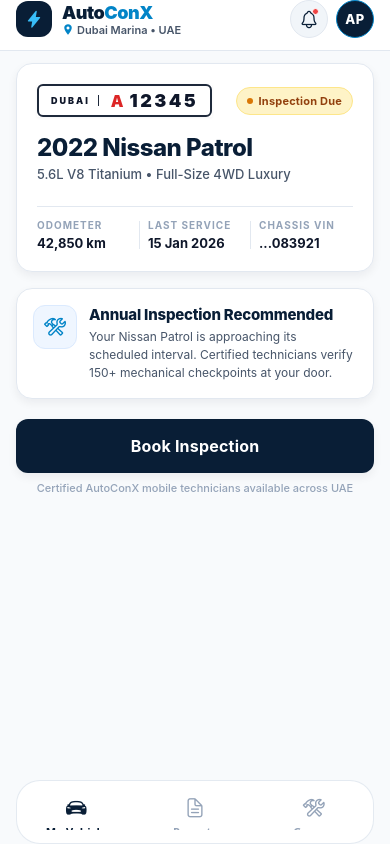
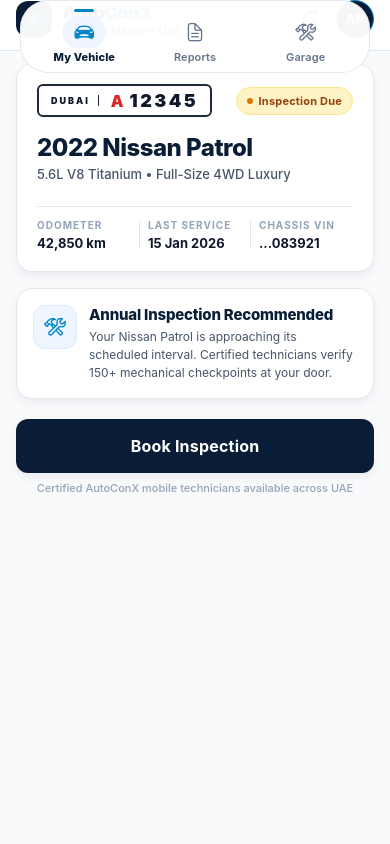
Before and after one commit to Anandpatel54/AUTOCONX, a React Native app: screen /MainTabs in a window 390 px wide. Built offline with nearby package versions, Linux system fonts and the light colour scheme.

Commit message:
style(navigation): polish floating bottom bar with luxury indicator and icon capsule

```diff
--- a/src/navigation/MainTabNavigator.tsx
+++ b/src/navigation/MainTabNavigator.tsx
@@ -1,6 +1,6 @@
 import React from 'react';
-import { Platform, StyleSheet, Text, View } from 'react-native';
-import { createBottomTabNavigator } from '@react-navigation/bottom-tabs';
+import { Platform, StyleSheet, Text, TouchableOpacity, View } from 'react-native';
+import { createBottomTabNavigator, BottomTabBarProps } from '@react-navigation/bottom-tabs';
 import Icon from 'react-native-vector-icons/Ionicons';
 import { MainTabParamList } from './types';
 import { MyVehicleScreen } from '../screens/MyVehicleScreen';
@@ -24,71 +24,101 @@
   );
 };
 
-const renderVehicleIcon = ({ focused, color }: { focused: boolean; color: string }) => (
-  <Icon
-    name={focused ? 'car-sport' : 'car-sport-outline'}
-    size={22}
-    color={color}
-  />
-);
+// ========================================================
+// CUSTOM FLOATING GLASSMORPHIC TAB BAR WITH ACTIVE CAPSULE
+// ========================================================
+function CustomFloatingTabBar({
+  state,
+  descriptors,
+  navigation,
+}: BottomTabBarProps): React.ReactElement {
+  return (
+    <View style={styles.floatingBarWrapper} pointerEvents="box-none">
+      <View style={styles.floatingBar}>
+        {state.routes.map((route, index) => {
+          const { options } = descriptors[route.key];
+          const isFocused = state.index === index;
 
-const renderReportsIcon = ({ focused, color }: { focused: boolean; color: string }) => (
-  <Icon
-    name={focused ? 'document-text' : 'document-text-outline'}
-    size={22}
-    color={color}
-  />
-);
+          const label =
+            options.tabBarLabel !== undefined
+              ? options.tabBarLabel
+              : options.title !== undefined
+              ? options.title
+              : route.name;
 
-const renderGarageIcon = ({ focused, color }: { focused: boolean; color: string }) => (
-  <Icon
-    name={focused ? 'construct' : 'construct-outline'}
-    size={22}
-    color={color}
-  />
-);
+          const onPress = () => {
+            const event = navigation.emit({
+              type: 'tabPress',
+              target: route.key,
+              canPreventDefault: true,
+            });
+
+            if (!isFocused && !event.defaultPrevented) {
+              navigation.navigate(route.name);
+            }
+          };
+
+          let iconName = 'car-sport-outline';
+          if (route.name === 'VehicleTab') {
+            iconName = isFocused ? 'car-sport' : 'car-sport-outline';
+          } else if (route.name === 'ReportsTab') {
+            iconName = isFocused ? 'document-text' : 'document-text-outline';
+          } else if (route.name === 'GarageTab') {
+            iconName = isFocused ? 'construct' : 'construct-outline';
+          }
+
+          return (
+            <TouchableOpacity
+              key={route.key}
+              activeOpacity={0.7}
+              accessibilityRole="button"
+              accessibilityState={isFocused ? { selected: true } : {}}
+              accessibilityLabel={typeof label === 'string' ? label : route.name}
+              onPress={onPress}
+              style={styles.tabItem}
+            >
+              <View
+                style={[
+                  styles.topIndicator,
+                  isFocused ? styles.topIndicatorActive : null,
+                ]}
+              />
+              <View
+                style={[
+                  styles.iconWrap,
+                  isFocused ? styles.iconWrapActive : null,
+                ]}
+              >
+                <Icon
+                  name={iconName}
+                  size={21}
+                  color={isFocused ? colors.accent : '#64748B'}
+                />
+              </View>
+              <Text
+                style={[
+                  styles.tabLabel,
+                  isFocused ? styles.tabLabelActive : null,
+                ]}
+                numberOfLines={1}
+              >
+                {label as string}
+              </Text>
+            </TouchableOpacity>
+          );
+        })}
+      </View>
+    </View>
+  );
+};
 
 export const MainTabNavigator: React.FC = () => {
   return (
     <Tab.Navigator
       initialRouteName="VehicleTab"
+      tabBar={CustomFloatingTabBar}
       screenOptions={{
         headerShown: false,
-        tabBarActiveTintColor: colors.primary,
-        tabBarInactiveTintColor: colors.textMuted,
-        tabBarLabelStyle: {
-          fontSize: 11,
-          fontWeight: '700',
-          letterSpacing: 0.2,
-          marginTop: 2,
-        },
-        tabBarStyle: {
-          position: 'absolute',
-          bottom: Platform.select({
-            ios: 22,
-            android: 14,
-          }),
-          left: 16,
-          right: 16,
-          backgroundColor: 'rgba(255, 255, 255, 0.88)',
-          borderRadius: 24,
-          height: 64,
-          borderWidth: 1,
-          borderColor: 'rgba(226, 232, 240, 0.9)',
-          paddingTop: 8,
-          paddingBottom: 8,
-          ...Platform.select({
-            ios: {
-              shadowColor: '#0F172A',
-              shadowOffset: { width: 0, height: 8 },
-              shadowOpacity: 0.12,
-              shadowRadius: 16,
-            },
-            android: {
-              elevation: 8,
-            },
-          }),
-        },
       }}
     >
       <Tab.Screen
@@ -96,7 +126,6 @@
         component={MyVehicleScreen}
         options={{
           tabBarLabel: 'My Vehicle',
-          tabBarIcon: renderVehicleIcon,
         }}
       />
       <Tab.Screen
@@ -104,7 +133,6 @@
         component={ReportsScreen}
         options={{
           tabBarLabel: 'Reports',
-          tabBarIcon: renderReportsIcon,
         }}
       />
       <Tab.Screen
@@ -112,7 +140,6 @@
         component={GarageScreen}
         options={{
           tabBarLabel: 'Garage',
-          tabBarIcon: renderGarageIcon,
         }}
       />
     </Tab.Navigator>
@@ -120,6 +147,78 @@
 };
 
 const styles = StyleSheet.create({
+  floatingBarWrapper: {
+    position: 'absolute',
+    bottom: Platform.select({
+      ios: 22,
+      android: 14,
+    }),
+    left: 20,
+    right: 20,
+    alignItems: 'center',
+  },
+  floatingBar: {
+    width: '100%',
+    flexDirection: 'row',
+    alignItems: 'center',
+    justifyContent: 'space-around',
+    backgroundColor: 'rgba(255, 255, 255, 0.96)',
+    borderRadius: 28,
+    paddingHorizontal: 8,
+    paddingVertical: 4,
+    borderWidth: 1.2,
+    borderColor: 'rgba(226, 232, 240, 0.95)',
+    ...Platform.select({
+      ios: {
+        shadowColor: '#091E36',
+        shadowOffset: { width: 0, height: 8 },
+        shadowOpacity: 0.12,
+        shadowRadius: 20,
+      },
+      android: {
+        elevation: 10,
+      },
+    }),
+  },
+  tabItem: {
+    flex: 1,
+    alignItems: 'center',
+    justifyContent: 'center',
+    paddingVertical: 4,
+    position: 'relative',
+  },
+  topIndicator: {
+    width: 20,
+    height: 3,
+    borderRadius: 1.5,
+    backgroundColor: 'transparent',
+    marginBottom: 4,
+  },
+  topIndicatorActive: {
+    backgroundColor: colors.accent,
+  },
+  iconWrap: {
+    width: 44,
+    height: 32,
+    borderRadius: 16,
+    alignItems: 'center',
+    justifyContent: 'center',
+    marginBottom: 2,
+    backgroundColor: 'transparent',
+  },
+  iconWrapActive: {
+    backgroundColor: '#EFF6FF',
+  },
+  tabLabel: {
+    fontSize: 11,
+    fontWeight: '600',
+    color: '#64748B',
+    letterSpacing: 0.1,
+  },
+  tabLabelActive: {
+    color: colors.primary,
+    fontWeight: '800',
+  },
   placeholderContainer: {
     flex: 1,
     backgroundColor: colors.background,
```
